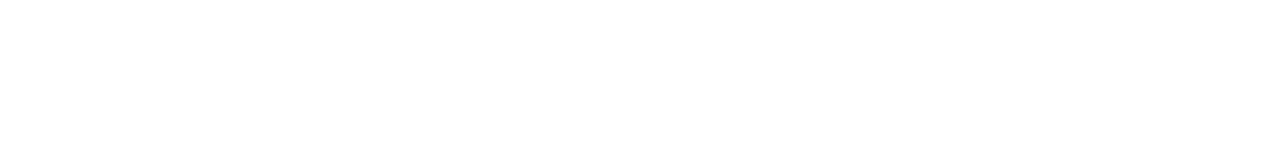
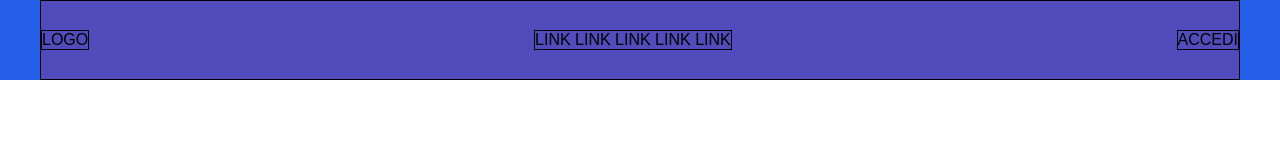
Before and after one commit to Stefano-Corradi-Boolean-105/discord-struttura, a plain HTML site: page index.html in a window 1280 px wide. Drawn offline with Linux system fonts and the light colour scheme.

Commit message:
[add] topbar

```diff
--- a/css/style.css
+++ b/css/style.css
@@ -0,0 +1,39 @@
+*{
+  margin: 0;
+  padding: 0;
+  box-sizing: border-box;
+}
+
+body{
+  font-family: Arial, Helvetica, sans-serif;
+}
+
+.container{
+  width: 98%;
+  max-width: 1200px;
+  margin: 0 auto;
+}
+
+.debug-box{
+  background-color: rgba(255, 0, 0, .2);
+  border: 1px solid black;
+}
+.debug > div{
+  border: 1px solid black;
+}
+
+.d-flex{
+  display: flex;
+}
+
+
+/* HEADER */
+header .topbar {
+  background-color: #255EE9;
+  height: 80px;
+}
+header .topbar .container{
+  justify-content: space-between;
+  align-items: center;
+  height: 100%;
+}
--- a/index.html
+++ b/index.html
@@ -8,5 +8,24 @@
 </head>
 <body>
 
+  <header>
+    <div class="topbar">
+      <div class="container d-flex debug-box debug">
+        <div class="logo">LOGO</div>
+        <div class="menu">
+          LINK
+          LINK
+          LINK
+          LINK
+          LINK
+        </div>
+        <div class="login">ACCEDI</div>
+      </div>
+    </div>
+    <div id="jumbotron"></div>
+  </header>
+
+
+
 </body>
 </html>
```
